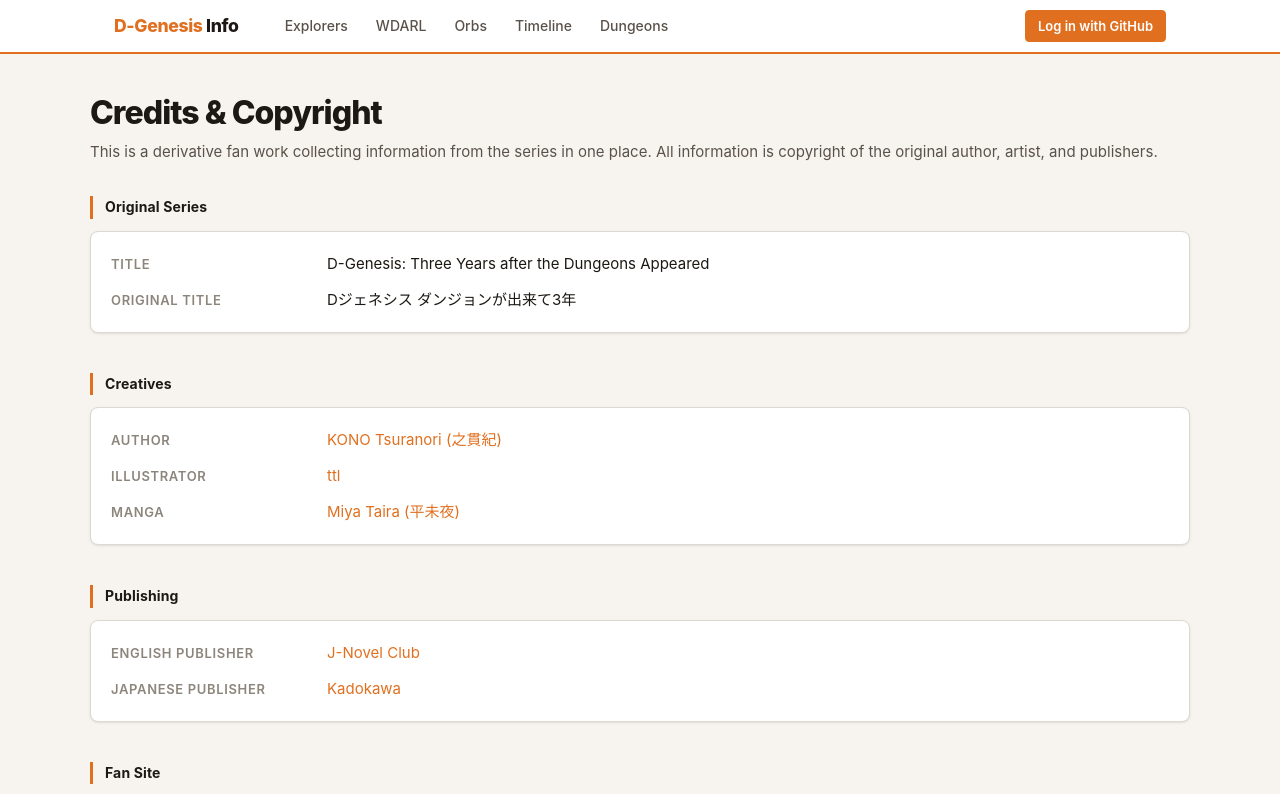
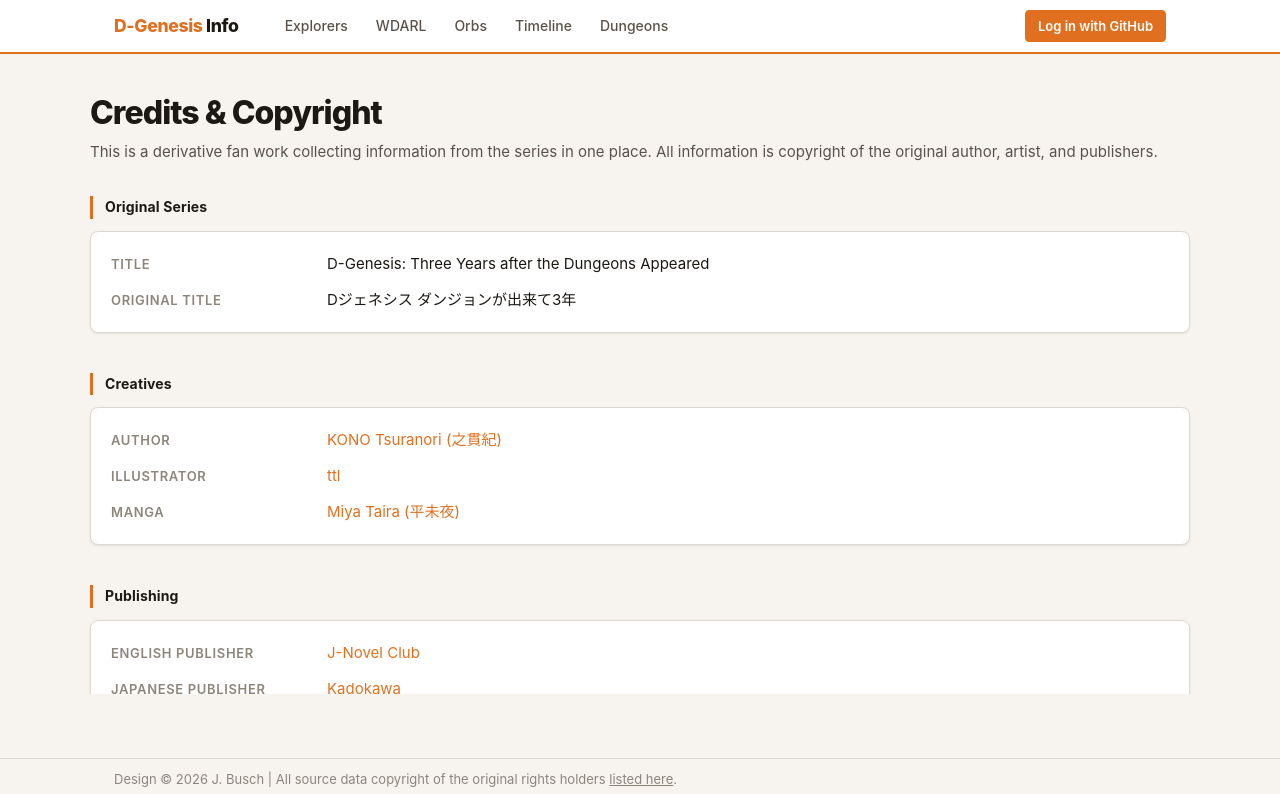
Before and after one commit to sorvani/dgenesisinfo, a SvelteKit app in the folder web/: page /credits in a window 1280 px wide. Shown: the top 794 px of the page. Built offline with nearby package versions, Linux system fonts and the light colour scheme.

Commit message:
feat: sticky footer, scrollable main between fixed header and footer

```diff
--- a/web/src/app.css
+++ b/web/src/app.css
@@ -76,6 +76,15 @@
 	color: var(--text);
 	line-height: 1.6;
 	-webkit-font-smoothing: antialiased;
+	height: 100vh;
+	display: flex;
+	flex-direction: column;
+	overflow: hidden;
+}
+
+main {
+	flex: 1;
+	overflow-y: auto;
 }
 
 a { color: var(--accent); text-decoration: none; }
@@ -337,7 +346,7 @@
 .site-footer__inner {
 	max-width: 1100px;
 	margin: 0 auto;
-	padding: 1.25rem 1.5rem;
+	padding: 0.625rem 1.5rem;
 	font-size: 0.8125rem;
 	color: var(--text-3);
 }
--- a/web/src/routes/+layout.svelte
+++ b/web/src/routes/+layout.svelte
@@ -33,7 +33,9 @@
 	</div>
 </nav>
 
-{@render children()}
+<main>
+	{@render children()}
+</main>
 
 <footer class="site-footer">
 	<div class="site-footer__inner">
```
